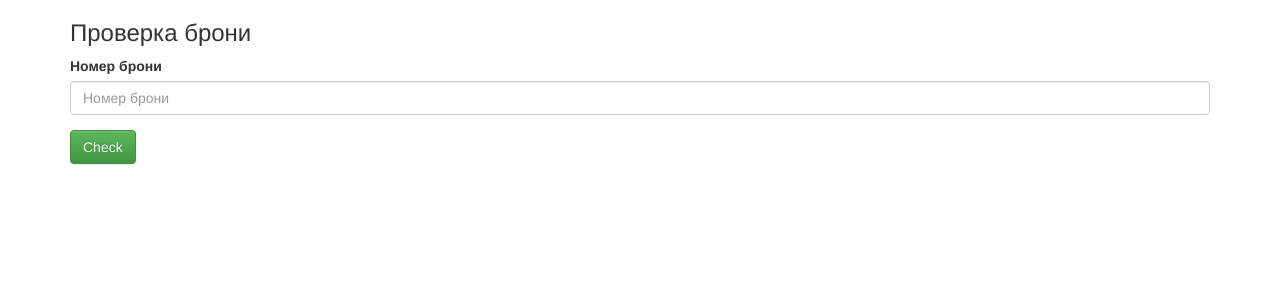
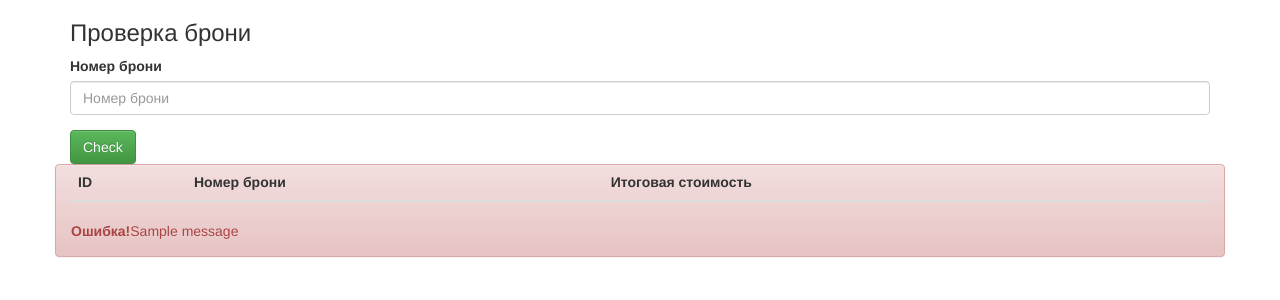
Before and after one commit to Squock/ReservationSystem, a Flask app: page /reservation_check in a window 1280 px wide. Shown: the top 300 px of the page. Run offline with Flask 2, Linux system fonts and the light colour scheme; tables that the repository leaves empty hold one stand-in row (values such as "Sample post"); one stand-in notice (Sample message) is shown; lists and menus that the app fills with data are empty; some libraries are stand-ins or nearby versions.

Commit message:
update: reservation_check.html views.py reservation_check();

```diff
--- a/app/templates/reservation_check.html
+++ b/app/templates/reservation_check.html
@@ -30,7 +30,33 @@
                 </form>
             </div>
         </div>
+        <div class="row">
+            <div class="col-xs-12">
+                <table class="table table-hover">
+                    <thead>
+                        <tr>
+                            <th>ID</th>
+                            <th>Номер брони</th>
+                            <th>Итоговая стоимость</th>
+                        </tr>
+                        <tr>
+                            {% if items %}
+                            <td>{{ items.id}}</td>
+                            <td>{{ items.resID }}</td>
+                            <td>{{ items.priceTotal }}</td>
+                            {% endif %}
+                        </tr>
+                    </thead>
+                </table>
+            </div>
+            {% with messages = get_flashed_messages() %}
+                     {% if messages %}
+                           {% for message in messages %}
+                           <div class="alert alert-danger" name="AlertForm" role="alert"><strong>Ошибка!</strong>{{ message }} </div>
+                           {% endfor %}
+                     {% endif %}
+                {% endwith %}
+        </div>
     </div>
 </body>
-
 </html>
--- a/app/views.py
+++ b/app/views.py
@@ -147,10 +147,9 @@
     if request.method == 'POST':
         res_id = request.form['res_id']
         reserve = Reservation.query.filter_by(resID=res_id).first()
-        if res_id is None:
-                flash("Неправльно введен электронная почта или пароль")
-                return redirect(url_for('login'))
+        if reserve is None:
+            flash("Error. Брони с таким номером не существует.")
+            return redirect(url_for('reservation_check'))
         else:
-            res = reserve.resID
-            return render_template("reservation_check.html", res=res)
+            return render_template('reservation_check.html', items=reserve)
     return render_template('reservation_check.html')
```
